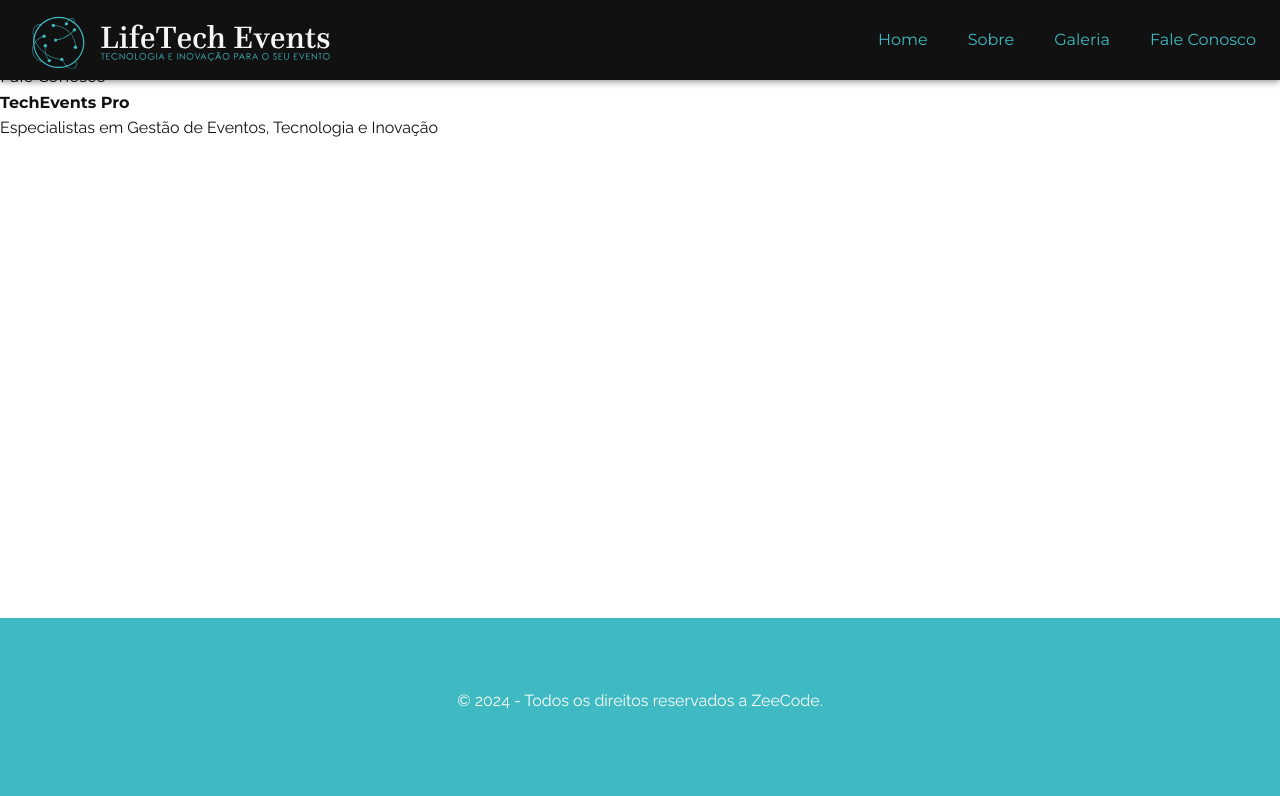
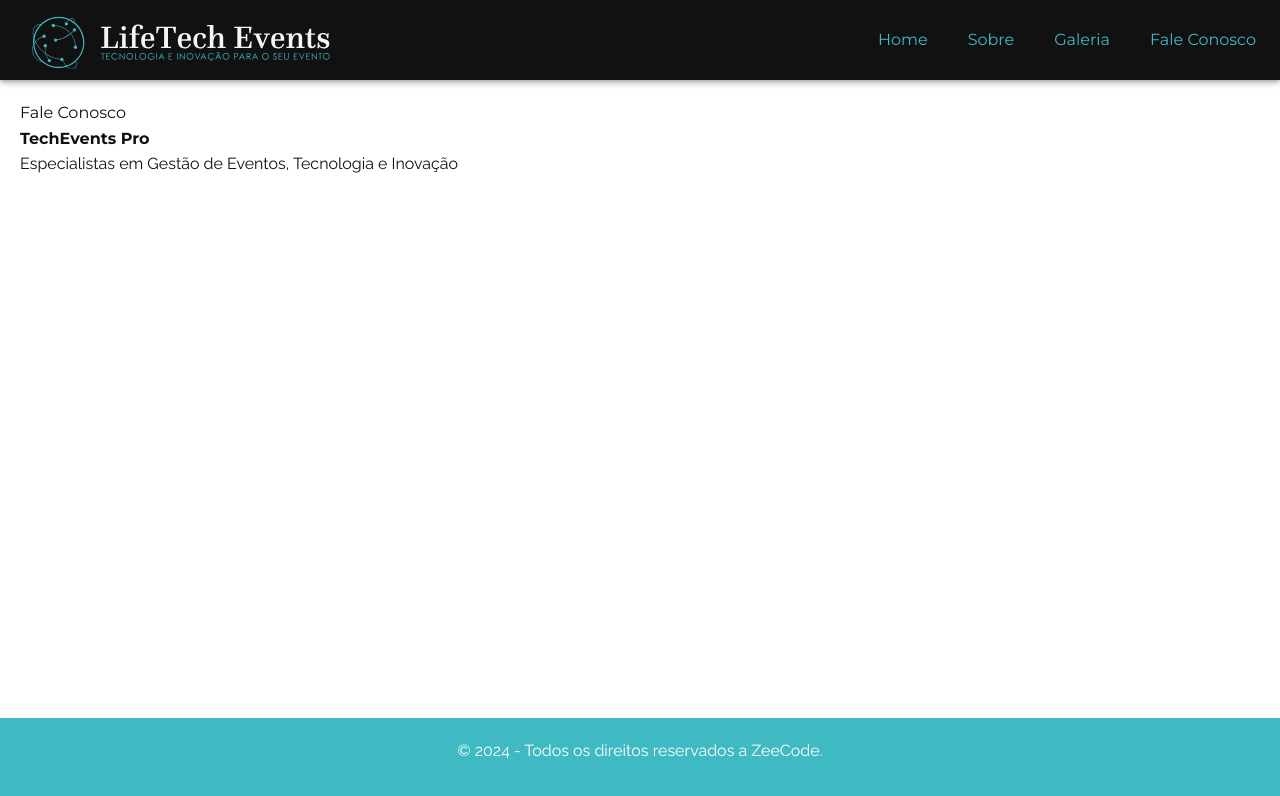
Before and after one commit to zeccode/lifesevents, a React (Vite) app: page /contact-us in a window 1280 px wide. Shown: the top 796 px of the page. Built offline with nearby package versions, Linux system fonts and the light colour scheme.

Commit message:
hotfix(menu): item do menu home direcionava para pagina inexistente

```diff
--- a/src/components/navMenu/menuList.ts
+++ b/src/components/navMenu/menuList.ts
@@ -6,7 +6,7 @@ type MenuListType = {
 const MenuList: MenuListType[] = [
   {
     label: "Home",
-    url: "/home",
+    url: "/",
   },
   {
     label: "Sobre",
--- a/src/layouts/mainLayout.styled.tsx
+++ b/src/layouts/mainLayout.styled.tsx
@@ -3,14 +3,14 @@ import { styled } from "styled-components";
 export const ComponenteEnvolvente = styled.main`
   width: 100%;
   min-height: 100vh;
-  padding: 64px 0 90px;
+  padding: 80px 0 90px;
   position: relative;
   background-color: ${({ theme }) => theme.colors.white};
 
   section {
     width: 100%;
     max-width: 1280px;
-    margin: 50px auto;
+    margin: 0px auto;
     padding: 20px;
 
     /* Quando a section contém um aside */
--- a/src/pages/gallery/gallery.tsx
+++ b/src/pages/gallery/gallery.tsx
@@ -10,11 +10,11 @@ const Gallery = () => {
           <img
             srcSet={`${baseURL}${item.img}?w=161&fit=crop&auto=format&dpr=2 2x`}
             src={`${baseURL}${item.img}?w=161&fit=crop&auto=format`}
-            alt={item.title}
+            alt={item.description}
             loading="lazy"
           />
           <CustomLabel>
-            <p>{item.description}</p>
+            <p>{item.title}</p>
           </CustomLabel>
         </ImageContainer>
       ))}
--- a/src/pages/home/index.tsx
+++ b/src/pages/home/index.tsx
@@ -1,22 +1,15 @@
-
-
 type Props = {
-    pageName?: string
-}
+  pageName?: string;
+};
 
 const index = ({ pageName }: Props) => {
-    return (
-        <div>
-            {pageName ?
-                pageName
-                : 'Home'
-            }
-            <h1>TechEvents Pro</h1>
-            <p>
-                Especialistas em Gestão de Eventos, Tecnologia e Inovação
-            </p>
-        </div>
-    )
-}
+  return (
+    <section>
+      {pageName ? pageName : "Home"}
+      <h1>TechEvents Pro</h1>
+      <p>Especialistas em Gestão de Eventos, Tecnologia e Inovação</p>
+    </section>
+  );
+};
 
-export default index
+export default index;
```
Also changed, not shown: src/layouts/mainLayout.tsx (+12 -14 lines).
